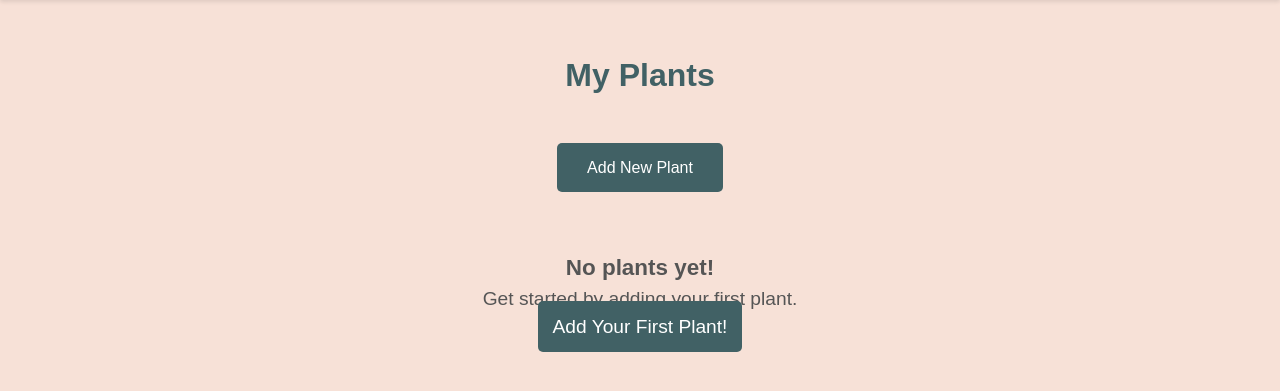
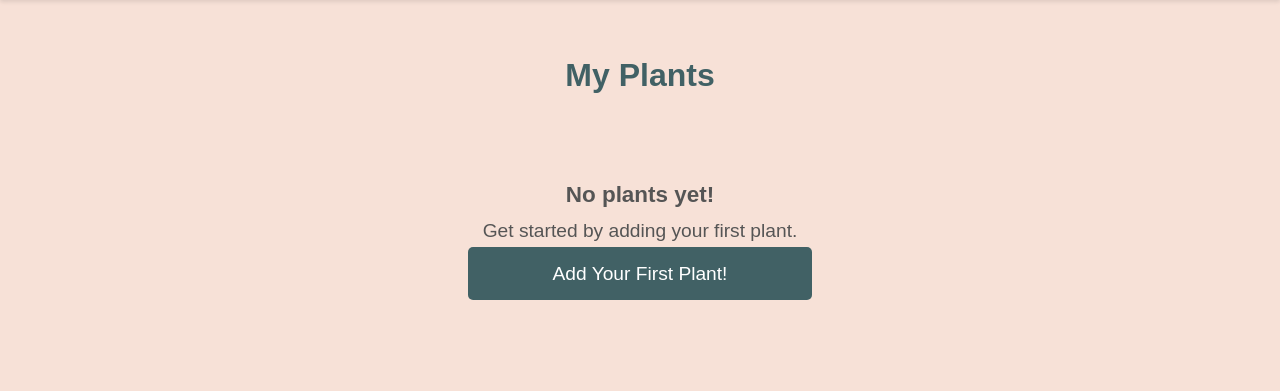
Before and after one commit to talonlikeaclaw/flask-plant-tracker, a Flask app: page /plants/ in a window 1280 px wide. Shown: the part 51-442 px from the top of the page. Run offline with Flask 3, Linux system fonts and the light colour scheme; the visitor is signed in with stand-in values (Sample User, id 1); data that the repository does not hold is empty; some web fonts are replaced.

Commit message:
implement Dockerfile and fix small ux issues

```diff
--- a/app/routes.py
+++ b/app/routes.py
@@ -234,7 +234,7 @@ def add_care(id):
         db.session.add(care_log)
         db.session.commit()
         flash("Care recorded successfully!", "success")
-        return redirect(url_for("plants.detail", id=plant.id))
+        return redirect(url_for("main.dashboard", id=plant.id))
 
     return render_template("plants/care_form.html", form=form, plant=plant)
 
--- a/app/static/styles/page.css
+++ b/app/static/styles/page.css
@@ -509,6 +509,10 @@ textarea.form-input {
 }
 
 .empty-message {
+  display: flex;
+  flex-direction: column;
+  align-items: center;
+  justify-content: center;
   font-family: "Bona Nova", Arial, sans-serif;
   color: #555;
   text-align: center;
--- a/app/templates/plants/list.html
+++ b/app/templates/plants/list.html
@@ -2,10 +2,14 @@
 {% block title %}My Plants{% endblock %}
 {% block content %}
     <section class="plant-header">
-        <h1 class="plants-heading">My Plants</h1>
-        <div class="plant-actions">
-            <a href="{{ url_for("plants.new") }}" class="add-plant-btn">Add New Plant</a>
-        </div>
+        {% if plants %}
+            <h1 class="plants-heading">My Plants</h1>
+            <div class="plant-actions">
+                <a href="{{ url_for("plants.new") }}" class="add-plant-btn">Add New Plant</a>
+            </div>
+        {% else %}
+            <h1 class="plants-heading">My Plants</h1>
+        {% endif %}
     </section>
     {% if plants %}
         <section class="plant-container">
```
Also changed, not shown: 1 other file.
